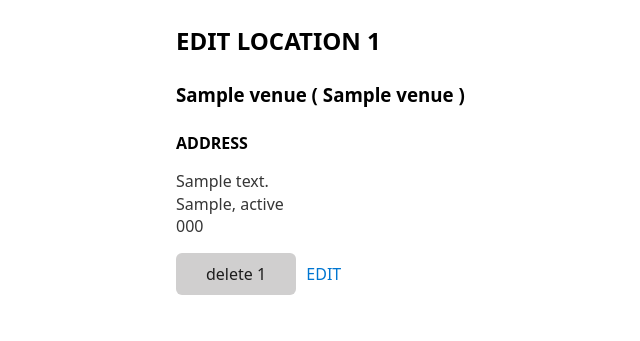
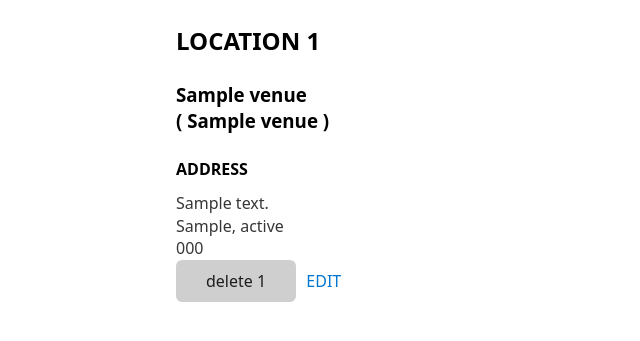
Before and after one commit to matterholt/balling_sched, a Django app: page /game_schedules/locations/1/details in a window 1280 px wide. Shown: the top 341 px of the page, without its empty margins (64-704 px from the left). Run offline with Django 5.2, Linux system fonts and the light colour scheme; tables that the repository leaves empty hold one stand-in row (values such as "Sample post").

Commit message:
layout work and css

```diff
--- a/src/game_schedules/static/styles.css
+++ b/src/game_schedules/static/styles.css
@@ -32,6 +32,11 @@
   grid-template-rows: 35px;
   align-items: center;
 }
+.venue_list-content {
+  display: flex;
+  align-items: flex-end;
+  justify-content: space-around;
+}
 .button_icon {
   place-self: center;
   padding: 0px;
@@ -51,3 +56,6 @@
   );
   opacity: 0.75;
 }
+
+.venueDetail_address-block {
+}
--- a/src/game_schedules/templates/locations/partials/location_listing.html
+++ b/src/game_schedules/templates/locations/partials/location_listing.html
@@ -5,7 +5,10 @@
     <a class="button_icon" href="{% url 'detail_location' venue.pk  %}"
       ><i class="ph ph-pencil-simple"></i
     ></a>
-    <li>{{ venue.name }} - {{ venue.city }}, {{ venue.state }}</li>
+    <li class="venue_list-content">
+      <h3>{{ venue.name | title }}</h3>
+      <p>( {{ venue.short_name }} )</p>
+    </li>
     <button
       class="button_icon"
       hx-delete="{% url 'delete_location_entry' venue.pk %}"
--- a/src/game_schedules/templates/locations/subpages/detail_location.html
+++ b/src/game_schedules/templates/locations/subpages/detail_location.html
@@ -1,16 +1,16 @@
 {% extends "../../base.html" %} {% block content %}
 
 <div>
-  <h2>EDIT LOCATION {{object.pk}}</h2>
-  <h3>{{ object.name }} ( {{ object.short_name }} )</h3>
+  <h2>LOCATION {{object.pk}}</h2>
+  <h3>{{ object.name }} <br />( {{ object.short_name }} )</h3>
 
   <div>
     <h4>ADDRESS</h4>
-    <p>
+    <div class="venueDetail_address-block">
       {{object.address}}<br />
       {{ object.city }}, {{ object.state }} <br />
       {{ object.zip_code }}
-    </p>
+    </>
   </div>
   <button
     hx-delete="{% url 'delete_location_entry' object.pk %}"
```
